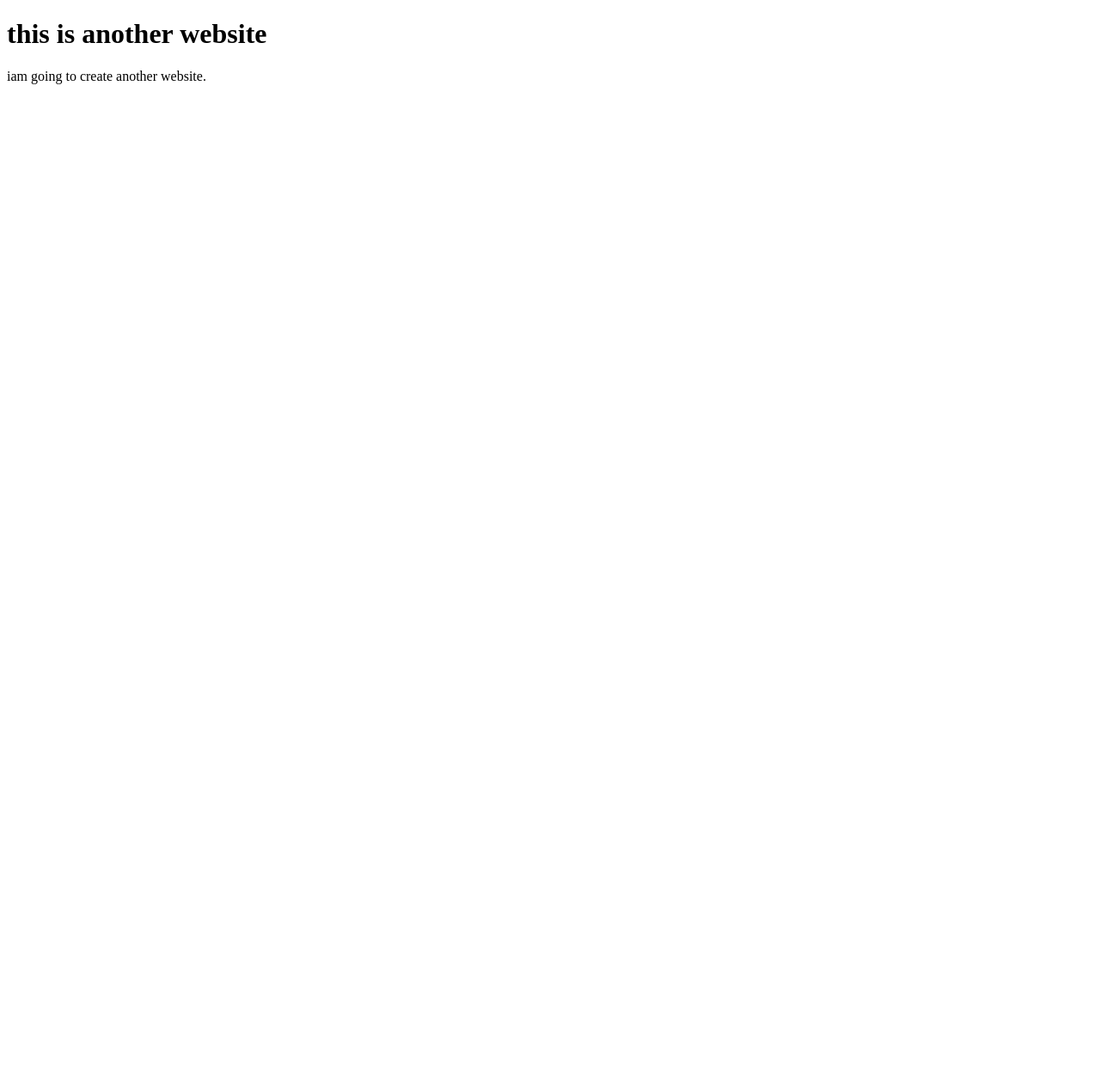
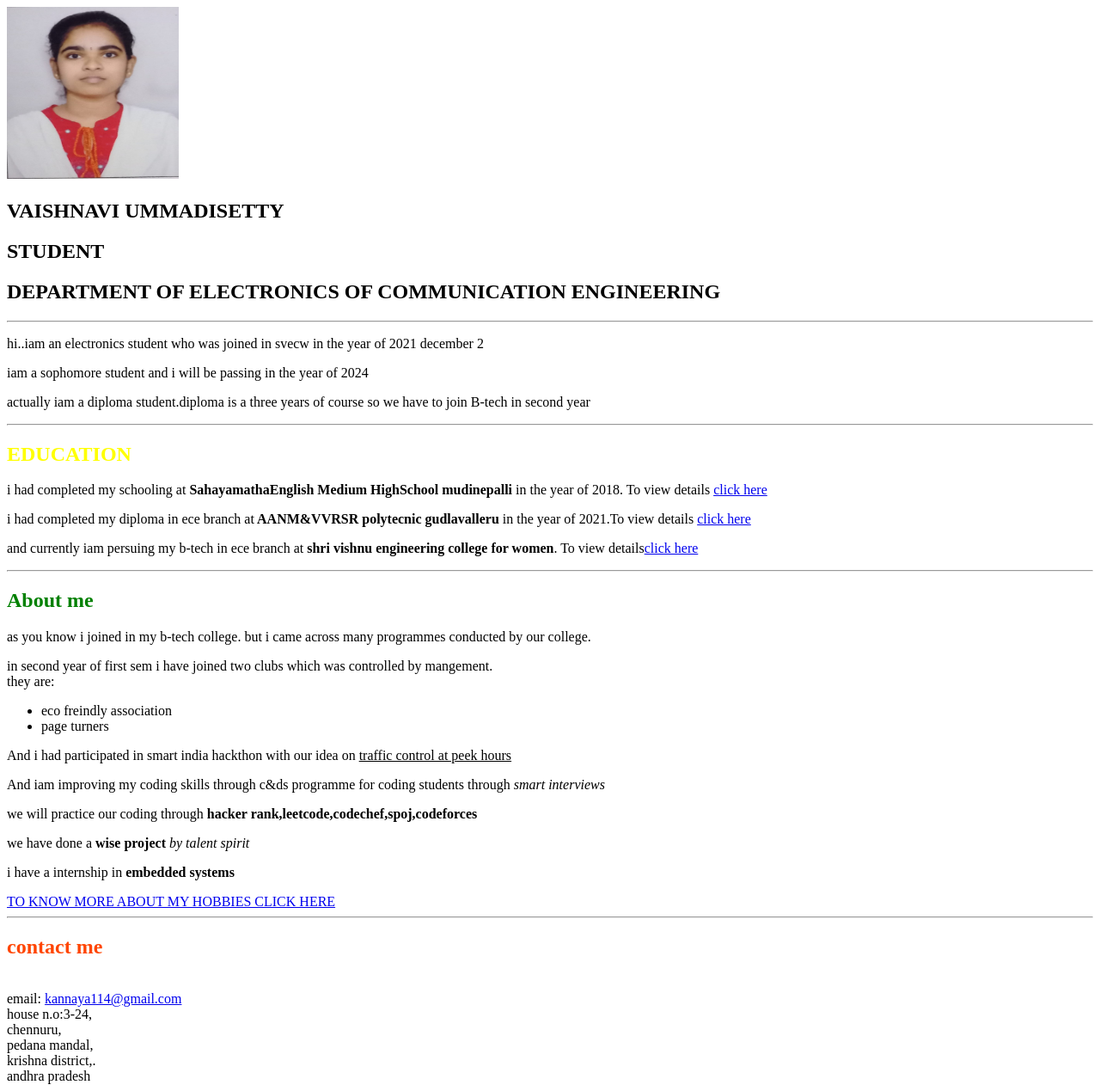
Before and after one commit to vaishnavi-114/svecw, a plain HTML site: page index.html in a window 1280 px wide. Shown: the whole page at 86% size. Before the commit the page ends 800 px from the top, so only its background shows below. Drawn offline with Linux system fonts and the light colour scheme.

Commit message:
second name commit

```diff
--- a/index.html
+++ b/index.html
@@ -1,16 +1,57 @@
 <!DOCTYPE html>
 <html>
     <head>
+        <meta charset="utf-8">
         <title>
-            second website
+            photopholio
+
         </title>
-    </head>
-    <body>
-        <h1>
-            this is another website
-        </h1>
-        <p>
-            iam going to create another website.
-        </p>
-    </body>
-</html>
+        </head>
+        <body>
+            <img src="WhatsApp Image 2022-04-25 at 6.37.46 PM.jpeg"
+                alt="describe the image"
+                height="200px"width="200px">
+                <h2>
+                    VAISHNAVI UMMADISETTY
+                </h2>
+                <h2>
+                    STUDENT
+                    </h2>
+                    <h2>
+                     DEPARTMENT OF ELECTRONICS OF COMMUNICATION ENGINEERING
+                </h2>
+                <hr>
+                <p> hi..iam an electronics  student who was joined in svecw in the year of 2021 december 2  </p>
+        <p> iam a sophomore student and i will be passing in the year of 2024</p>
+        <p> actually iam a diploma student.diploma  is a three years of course so we have to join B-tech in second year </p>
+        <hr><h2 style="color:yellow"> EDUCATION</h2>
+        <p> i had completed my schooling at <b>SahayamathaEnglish Medium HighSchool mudinepalli </b>in the year of 2018. To view details
+            <a href="http://www.mudinepalli.in/SahayamathaEnglishMediumHighSchool/">click here</a></p>
+          <p> i had completed my diploma in ece branch at<b> AANM&VVRSR polytecnic gudlavalleru </b>in the year of 2021.To view details
+            <a href="https://www.aanm-vvrsrpolytechnic.ac.in/">click here</a></p>
+            <p> and currently iam persuing my b-tech in ece branch at <b>shri vishnu engineering college for women</b>. To view details<a href="https://www.svecw.edu.in/">click here</a> </p>
+            <hr><h2 style="color:green"> About me</h2>
+            <p> as you know i joined in my b-tech college. but i came across many programmes conducted by our college.</p><p>in second year of first sem i have joined two clubs which was controlled by mangement.<br> they are:
+                <ul>
+                    <li>eco freindly association</li>
+                    <li>page turners</li>
+                </ul> </p>
+                <p> And i had participated in smart india hackthon with our idea on <u>traffic control at peek hours</u> </p>
+                <p> And iam improving my coding skills through c&ds programme for coding students through <i>smart interviews</i> </p>
+                <p>we will practice our coding through <b>hacker rank,leetcode,codechef,spoj,codeforces</b></p>
+            <p> we have done a <b> wise project </b><i> by talent spirit</i></p>
+            <p>  i have a internship in <b>embedded systems</b> </p>
+       <a href="hob.html">TO KNOW MORE ABOUT MY HOBBIES CLICK HERE</a>
+<hr>
+<h2 style="color:orangered">contact me</h2>
+<br>email:
+<a href="mailto:kannaya114@gmail.com?
+subject=subjecttext">
+kannaya114@gmail.com</a>
+<br>house n.o:3-24,
+<br>chennuru,
+<br>pedana mandal,
+<br>krishna district,.
+<br>andhra pradesh
+
+            </body>
```
Also changed, not shown: hob.html (added, +74 -0 lines), WhatsApp Image 2022-04-25 at 6.37.46 PM.jpeg (added).
